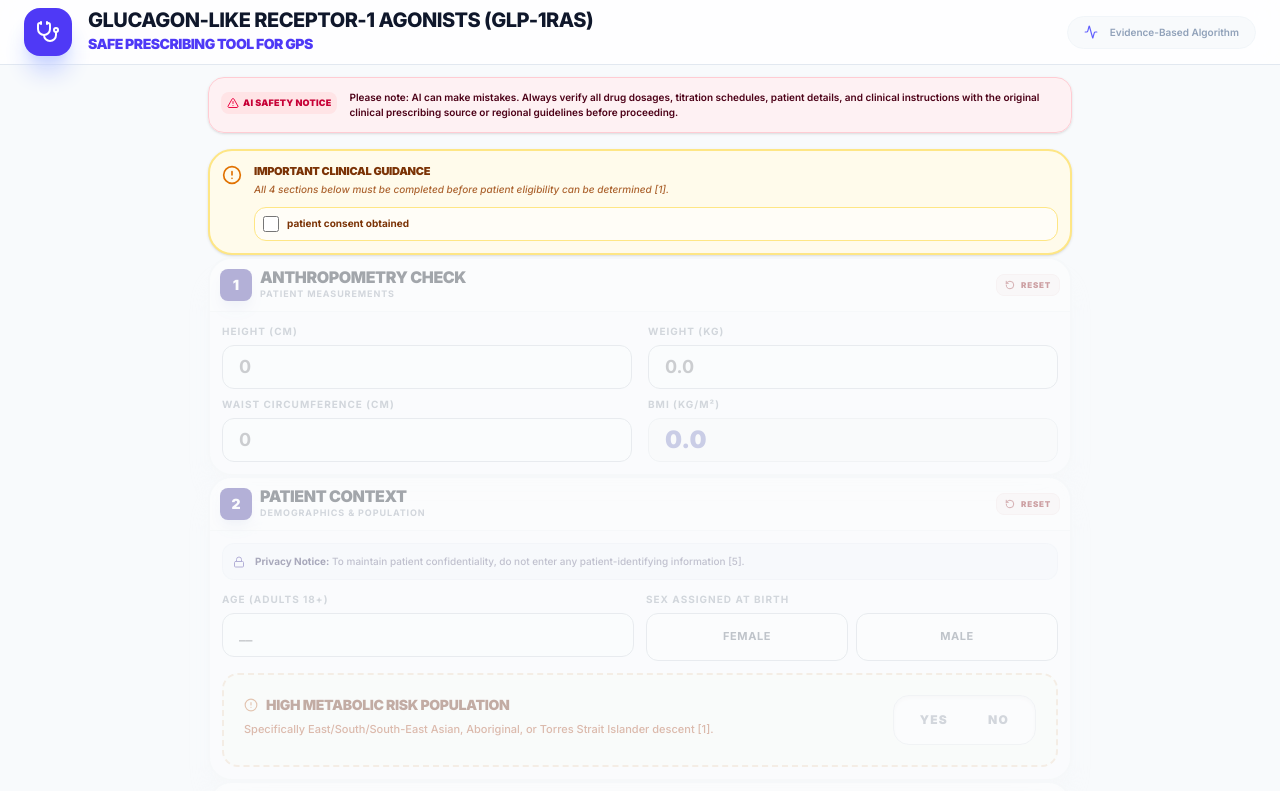
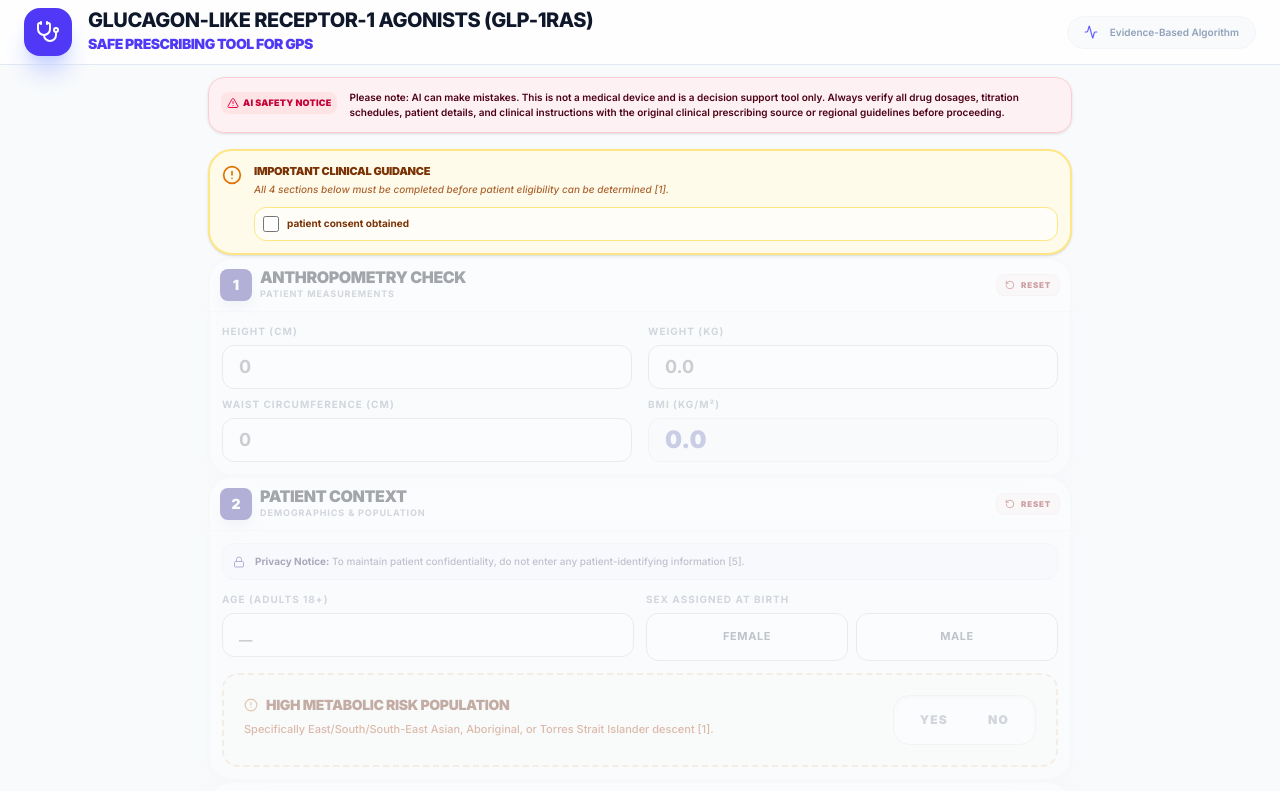
Before and after one commit to rjgoodwin/GLP-1-RA-CLINICAL-DECISION-SUPPORT-TOOL, a React (Vite) app: page / in a window 1280 px wide. Shown: the top 791 px of the page. Built offline with nearby package versions, Linux system fonts and the light colour scheme.

Commit message:
feat: update AI safety notice disclaimer
Clarify that the tool is for clinical decision support and is not a medical device.

```diff
--- a/src/App.tsx
+++ b/src/App.tsx
@@ -707,7 +707,7 @@ export default function App() {
           </div>
           <div className="flex-1">
             <p className="text-[10px] text-rose-950 font-semibold leading-normal">
-              Please note: AI can make mistakes. Always verify all drug dosages, titration schedules, patient details, and clinical instructions with the original clinical prescribing source or regional guidelines before proceeding.
+              Please note: AI can make mistakes. This is not a medical device and is a decision support tool only. Always verify all drug dosages, titration schedules, patient details, and clinical instructions with the original clinical prescribing source or regional guidelines before proceeding.
             </p>
           </div>
         </motion.div>
```
